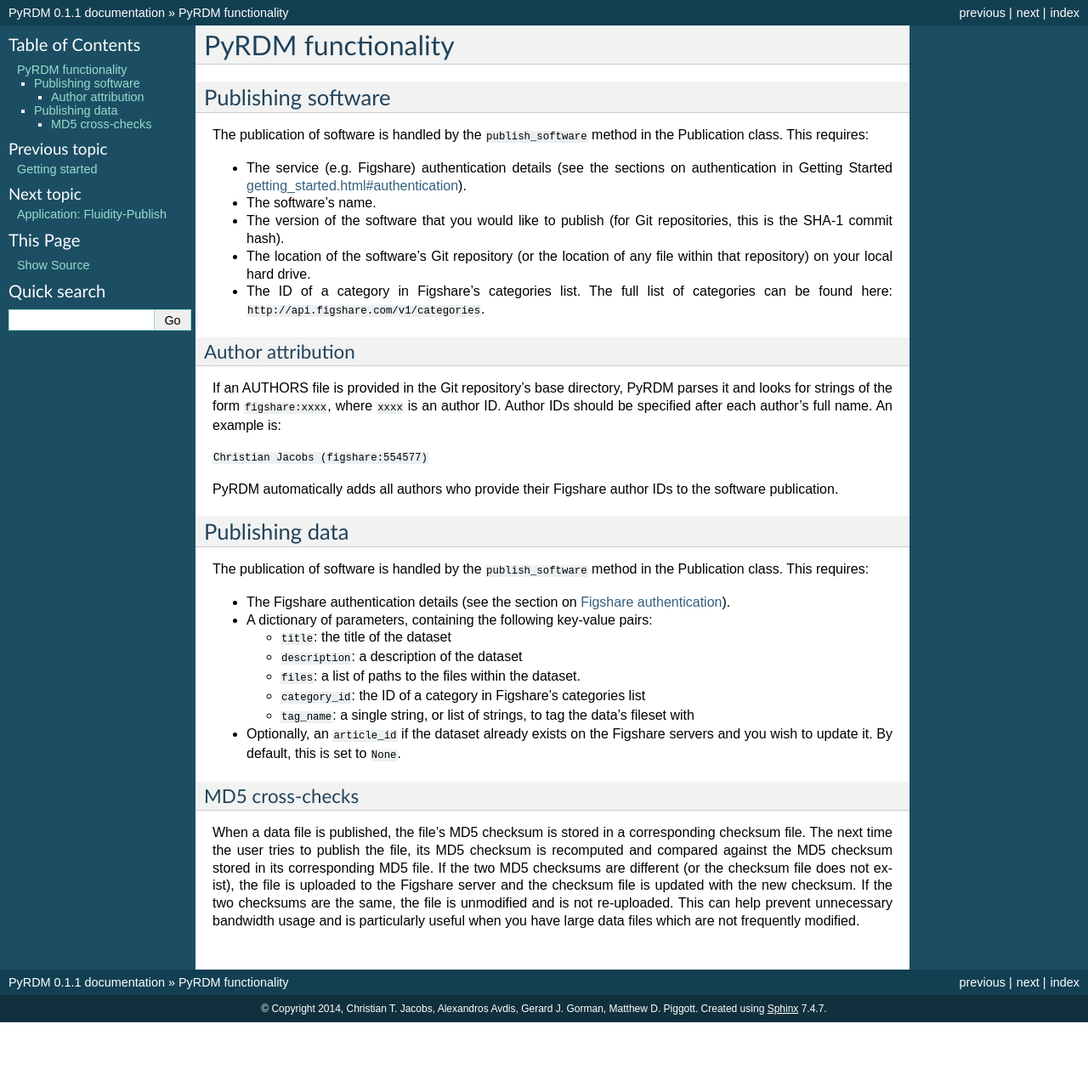
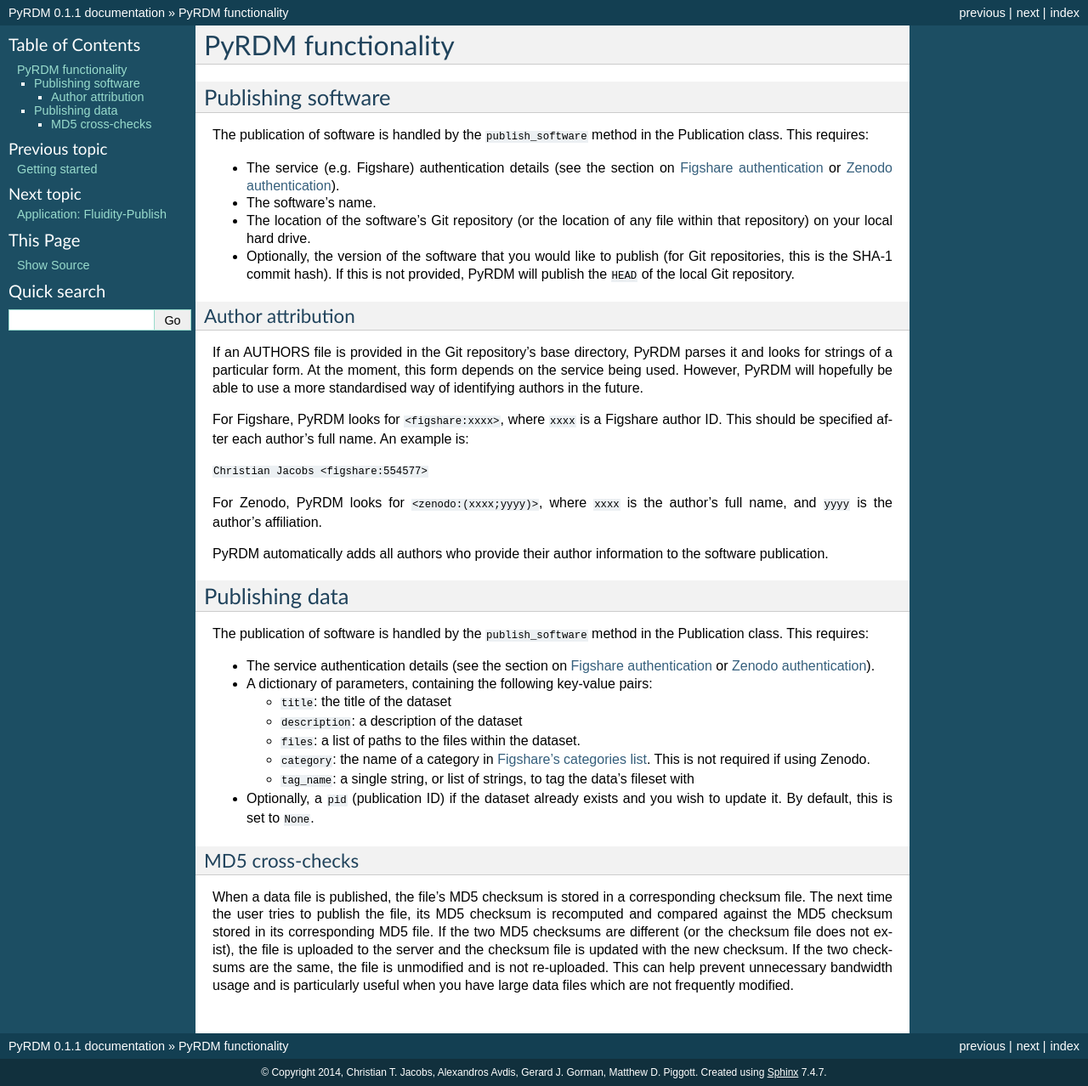
Before and after one commit to pyrdm/pyrdm, a Sphinx documentation site: the page built from docs/source/functionality.rst, in a window 1280 px wide. Shown: the whole page at 85% size. Built offline with Sphinx 7.4.7, drawn with Linux system fonts in a browser that asks for light colours; pages that are not in the unit, such as notebooks, are missing from menus; before the commit the page ends 1203 px from its top, so only the background shows below that.

Commit message:
Added Zenodo-related information to the 'functionality' section of the documentation.

```diff
--- a/docs/source/functionality.rst
+++ b/docs/source/functionality.rst
@@ -7,32 +7,30 @@
 The publication of software is handled by the ``publish_software``
 method in the Publication class. This requires:
 
--  The service (e.g. Figshare) authentication details (see the sections on authentication in Getting Started `<getting_started.html#authentication>`_).
+-  The service (e.g. Figshare) authentication details (see the section on `Figshare authentication <getting_started.html#figshare-authentication>`_ or `Zenodo authentication <getting_started.html#zenodo-authentication>`_).
 
 -  The software's name.
-
--  The version of the software that you would like to publish (for Git
-   repositories, this is the SHA-1 commit hash).
 
 -  The location of the software's Git repository (or the location of any
    file within that repository) on your local hard drive.
 
--  The ID of a category in Figshare's categories list. The full list of
-   categories can be found here:
-   ``http://api.figshare.com/v1/categories``.
+-  Optionally, the version of the software that you would like to publish (for Git
+   repositories, this is the SHA-1 commit hash). If this is not provided, PyRDM will publish the ``HEAD`` of the local Git repository.
 
 Author attribution
 ~~~~~~~~~~~~~~~~~~
 
 If an AUTHORS file is provided in the Git repository's base directory,
-PyRDM parses it and looks for strings of the form ``figshare:xxxx``,
-where ``xxxx`` is an author ID. Author IDs should be specified after
+PyRDM parses it and looks for strings of a particular form. At the moment, this form depends on the service being used. However, PyRDM will hopefully be able to use a more standardised way of identifying authors in the future.
+
+For Figshare, PyRDM looks for ``<figshare:xxxx>``, where ``xxxx`` is a Figshare author ID. This should be specified after
 each author's full name. An example is:
 
-``Christian Jacobs (figshare:554577)``
+``Christian Jacobs <figshare:554577>``
 
-PyRDM automatically adds all authors who provide their Figshare author
-IDs to the software publication.
+For Zenodo, PyRDM looks for ``<zenodo:(xxxx;yyyy)>``, where ``xxxx`` is the author's full name, and ``yyyy`` is the author's affiliation.
+
+PyRDM automatically adds all authors who provide their author information to the software publication.
 
 Publishing data
 ---------------
@@ -40,7 +38,7 @@
 The publication of software is handled by the ``publish_software``
 method in the Publication class. This requires:
 
--  The Figshare authentication details (see the section on `Figshare authentication <getting_started.html#figshare-authentication>`_).
+-  The service authentication details (see the section on `Figshare authentication <getting_started.html#figshare-authentication>`_ or `Zenodo authentication <getting_started.html#zenodo-authentication>`_).
 
 -  A dictionary of parameters, containing the following key-value pairs:
 
@@ -50,14 +48,13 @@
 
    -  ``files``: a list of paths to the files within the dataset.
 
-   -  ``category_id``: the ID of a category in Figshare's categories
-      list
+   -  ``category``: the name of a category in `Figshare's categories
+      list <http://api.figshare.com/v1/categories>`_. This is not required if using Zenodo.
 
    -  ``tag_name``: a single string, or list of strings, to tag the
       data's fileset with
 
--  Optionally, an ``article_id`` if the dataset already exists on the
-   Figshare servers and you wish to update it. By default, this is set
+-  Optionally, a ``pid`` (publication ID) if the dataset already exists and you wish to update it. By default, this is set
    to ``None``.
 
 MD5 cross-checks
@@ -68,7 +65,7 @@
 file, its MD5 checksum is recomputed and compared against the MD5
 checksum stored in its corresponding MD5 file. If the two MD5 checksums
 are different (or the checksum file does not exist), the file is
-uploaded to the Figshare server and the checksum file is updated with
+uploaded to the server and the checksum file is updated with
 the new checksum. If the two checksums are the same, the file is
 unmodified and is not re-uploaded. This can help prevent unnecessary
 bandwidth usage and is particularly useful when you have large data
```
